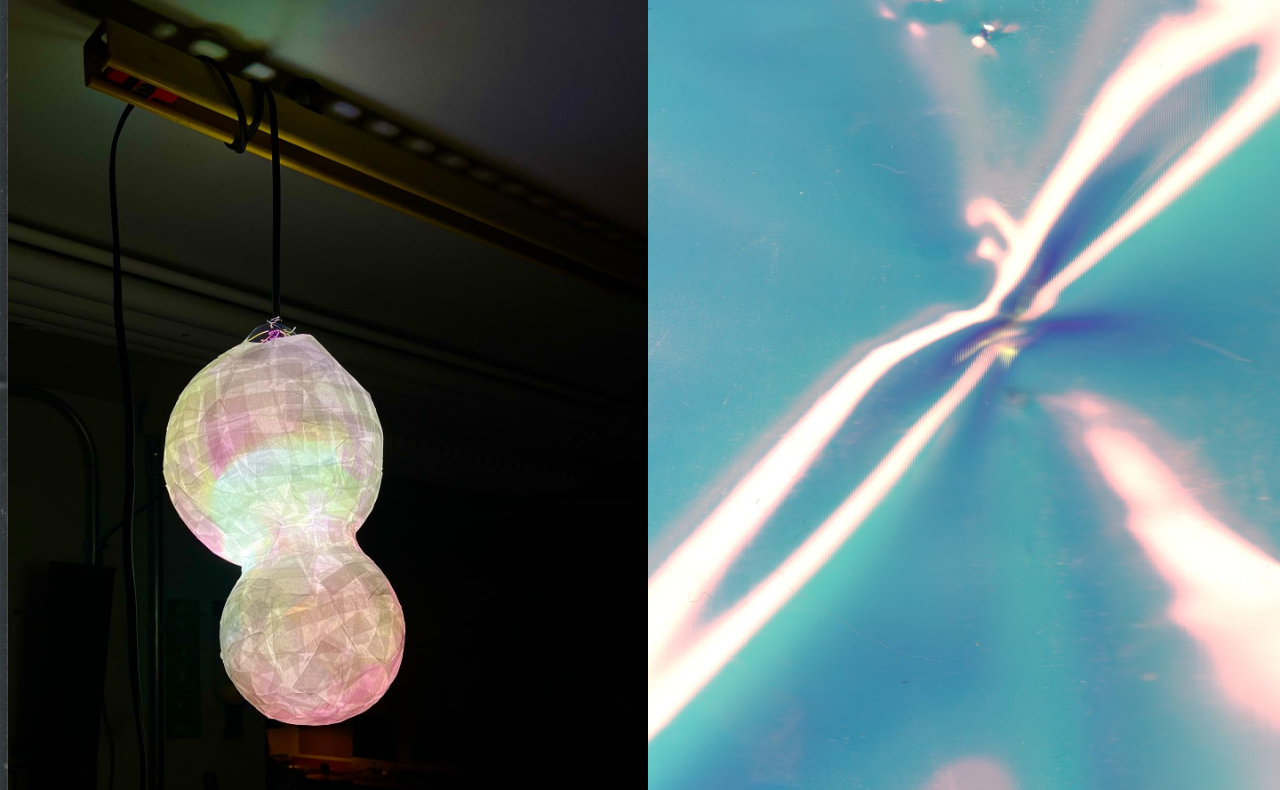
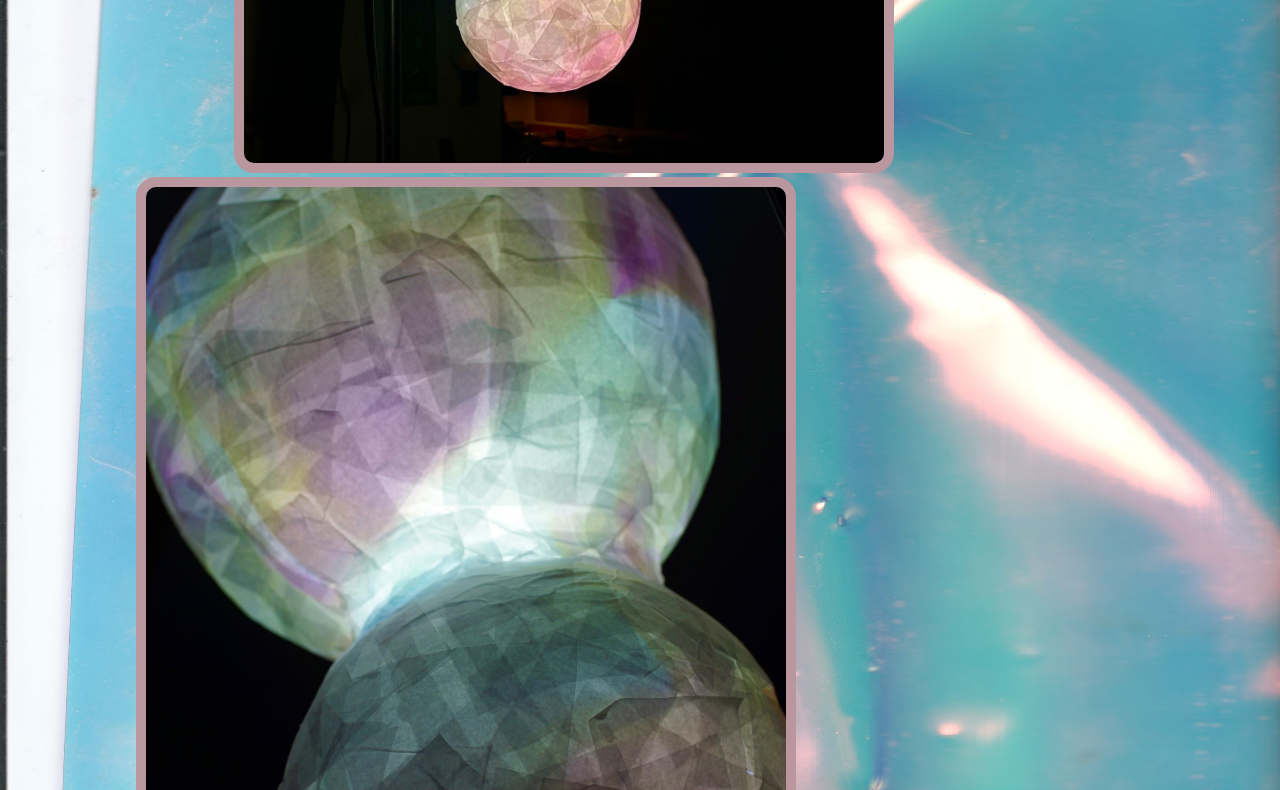
Before and after one commit to Mrcreepshow/bubble, a plain HTML site: page index.html in a window 1280 px wide. Shown: the part 655-1445 px from the top of the page. Drawn offline with Linux system fonts and the light colour scheme; a web font is replaced by a local one.

Commit message:
images aligned

```diff
--- a/index.html
+++ b/index.html
@@ -13,6 +13,7 @@
   			background-size: cover;
   			min-width: 100%;
   			min-height: 100%;
+
   }
   h1{
     font-family:'DynaPuff', cursive;
@@ -27,23 +28,48 @@
     animation-direction: alternate-reverse;
     text-align: justify;
     font-size: 50px;
-/*     grid-column-start: 1;
-    grid-column-end: 2;
-    grid-row-start: 1;
-    grid-row-end: 4; */
+    position: relative;
+    float: left;
+
 
   }
   @keyframes shadow {
   from {text-shadow: 2px 2px 20px #fff0e2;}
-  to {text-shadow: 2px 2px 20px #5052a1;}
+  to {text-shadow: 2px 2px 20px #583d53;}
 }
+/*   #5052a1 */
   .lamp1{
     max-width: 50vw;
-    position: float;
+    position: relative;
+    float: center;
+    border: solid;
+    border-color: #fdd4d4;
+    border-width: 10px;
+    border-radius: 20px;
+    left: calc(10vw);
+    animation-name: bordercolor;
+    animation-duration: 4s;
+    animation-iteration-count: infinite;
+    animation-direction: alternate-reverse;
+
 
   }
   .lamp2{
-    max-width:50vw;
+    max-width: 50vw;
+    position: relative;
+    border: solid;
+    border-color: #fdd4d4;
+    border-width: 10px;
+    border-radius: 20px;
+    left: calc(10vw);
+    animation-name: bordercolor;
+    animation-duration: 4s;
+    animation-iteration-count: infinite;
+    animation-direction: alternate-reverse;
+  }
+  @keyframes bordercolor {
+    from{border-color: #fdd4d4;}
+    to {border-color: #583d53;}
   }
 		</style>
 	</head>
@@ -58,20 +84,5 @@
 
 	   <img class="lamp2" src="bubblelamp2.jpg" alt="description of image">
 
-
-<!--  <div class="container">
-  <div class="gallery">
-   <figure class="gallery__item gallery__item--1">
-        <img src="bubblelamp1.jpg" alt="Gallery image 1" class="gallery__img">
-   </figure>
-   <figure class="gallery__item gallery__item--2">
-        <img src="bubblelamp2.jpg" alt="Gallery image 2" class="gallery__img">
-   </figure>
-<!--        <figure class="gallery__item gallery__item--3">
-         <h1 class="title">bubble lamp, 2022</h1>
-   </figure> -->
-  </div>
-</div> -->
-
 	</body>
 </html>
```
